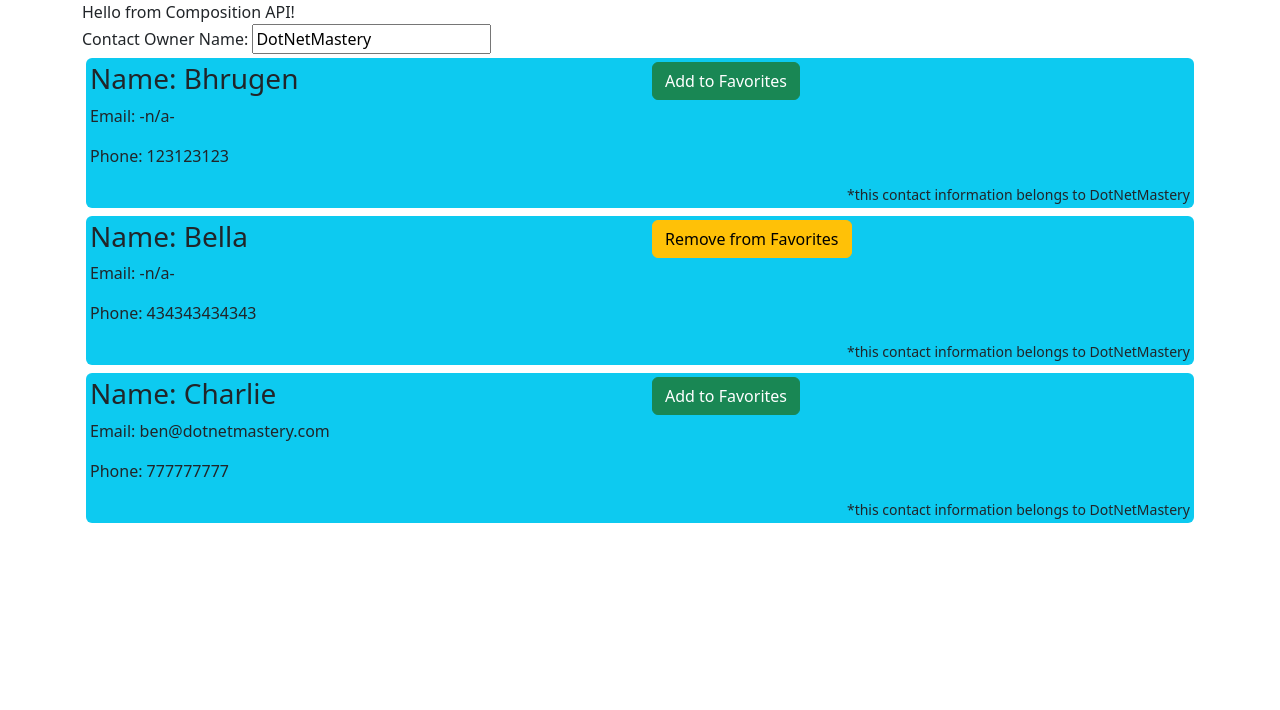
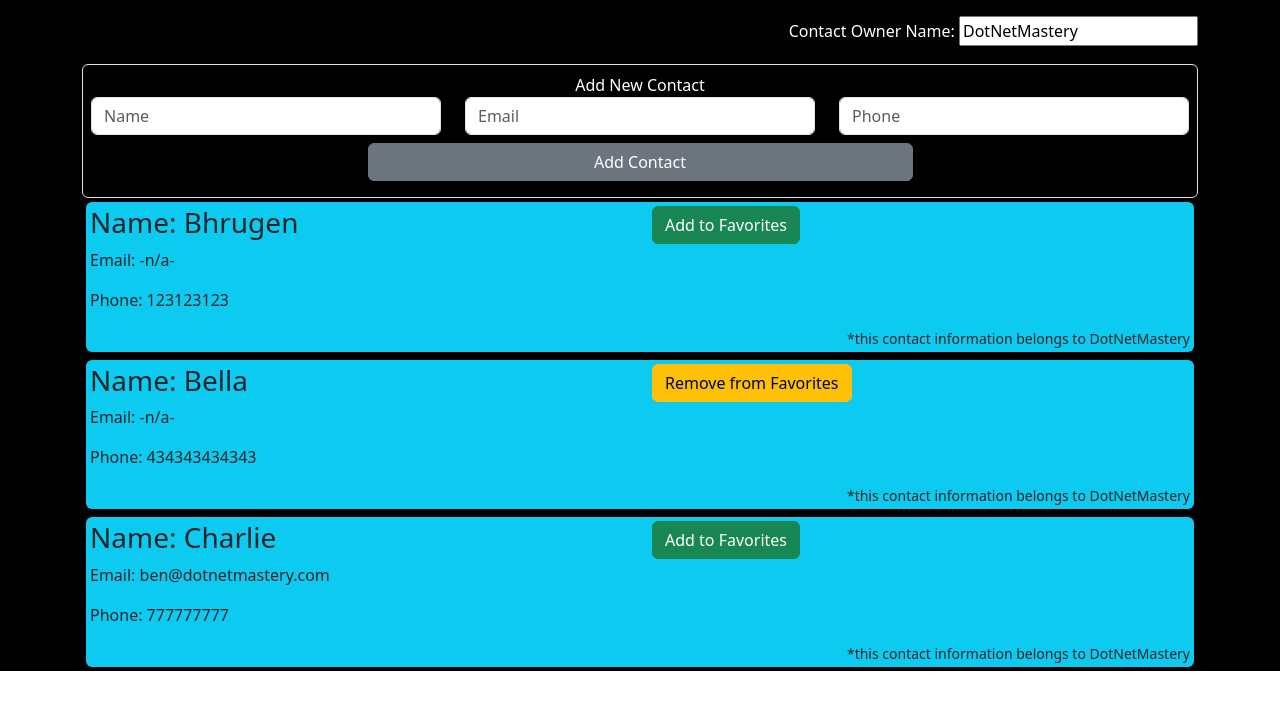
Before and after one commit to tankoi/vue-3-and-net-10-build-full-stack-real-world-app-2025, a Vue app in the folder Section 9 - Create Project/vue-components-demo/: page / in a window 1280 px wide. Shown: the top 710 px of the page. Built offline with nearby package versions, Linux system fonts and the light colour scheme.

Commit message:
94. Add New Contact component

```diff
--- a/Section 9 - Create Project/vue-components-demo/src/App.vue
+++ b/Section 9 - Create Project/vue-components-demo/src/App.vue
@@ -1,24 +1,37 @@
 <template>
+  <div class="bg-black text pt-3">
     <div class="container">
-        <div>{{ message }}</div>
+			<div class="text-white float-end">
       Contact Owner Name: <input type="text" v-model="ownerName" />
+			</div>
+			<br><br>
+      <add-contact></add-contact>
       <div class="row">
         <div class="col-12" v-for="contact in contacts" :key="contact.name">
-                <contact :name="contact.name" :phone="contact.phone" :email="contact.email"
-                    :ownerName="contact.ownerName" :isFavorite="contact.isFavorite"
-                    @update-favorite="contact.isFavorite = onUpdateFavorite($event, contact.phone)"></contact>
+          <contact
+            :name="contact.name"
+            :phone="contact.phone"
+            :email="contact.email"
+            :ownerName="contact.ownerName"
+            :isFavorite="contact.isFavorite"
+            @update-favorite="
+              contact.isFavorite = onUpdateFavorite($event, contact.phone)
+            "
+          ></contact>
+        </div>
       </div>
     </div>
   </div>
 </template>
 
 <script setup>
-import { ref, reactive } from 'vue';
-import Contact from './components/Contact.vue';
+import { ref, reactive } from "vue";
+import Contact from "./components/Contact.vue";
+import AddContact from "./components/AddContact.vue";
 
-const message = "Hello from Composition API!";
 const ownerName = ref("DotNetMastery");
-const contacts = reactive([{
+const contacts = reactive([
+  {
     name: "Bhrugen",
     phone: 123123123,
     ownerName: ownerName,
@@ -36,13 +49,13 @@
     ownerName: ownerName,
     email: "ben@dotnetmastery.com",
     isFavorite: false,
-}]);
+  },
+]);
 
 function onUpdateFavorite(oldValuesFromChildComponent, phoneNumberFromParent) {
   console.log(oldValuesFromChildComponent);
   return !oldValuesFromChildComponent.isFavorite;
 }
-
 </script>
 
 <style></style>
--- /dev/null
+++ b/Section 9 - Create Project/vue-components-demo/src/components/AddContact.vue
@@ -0,0 +1,55 @@
+<template>
+  <div class="container border rounded p-2">
+    <div class="text-center text-white">Add New Contact</div>
+    <form @submit.prevent="addContact">
+      <div class="row">
+        <div class="col-4">
+          <input
+            v-model="contact.name"
+            type="text"
+            class="form-control"
+            placeholder="Name"
+          />
+        </div>
+        <div class="col-4">
+          <input
+            v-model="contact.email"
+            type="text"
+            class="form-control"
+            placeholder="Email"
+          />
+        </div>
+        <div class="col-4">
+          <input
+            v-model.number="contact.phone"
+            type="text"
+            class="form-control"
+            placeholder="Phone"
+          />
+        </div>
+        <div class="col-6 offset-3 p-2">
+          <button type="submit" class="btn btn-secondary w-100">
+            Add Contact
+          </button>
+        </div>
+      </div>
+    </form>
+  </div>
+</template>
+
+<script setup>
+import { reactive } from "vue";
+
+const contact = reactive({
+  name: "",
+  phone: "",
+  email: "",
+});
+
+function addContact() {
+  console.log(contact);
+  contact.name = "";
+  contact.phone = "";
+  contact.email = "";
+}
+</script>
```
Lines whose indentation alone changed are shown as unchanged.
